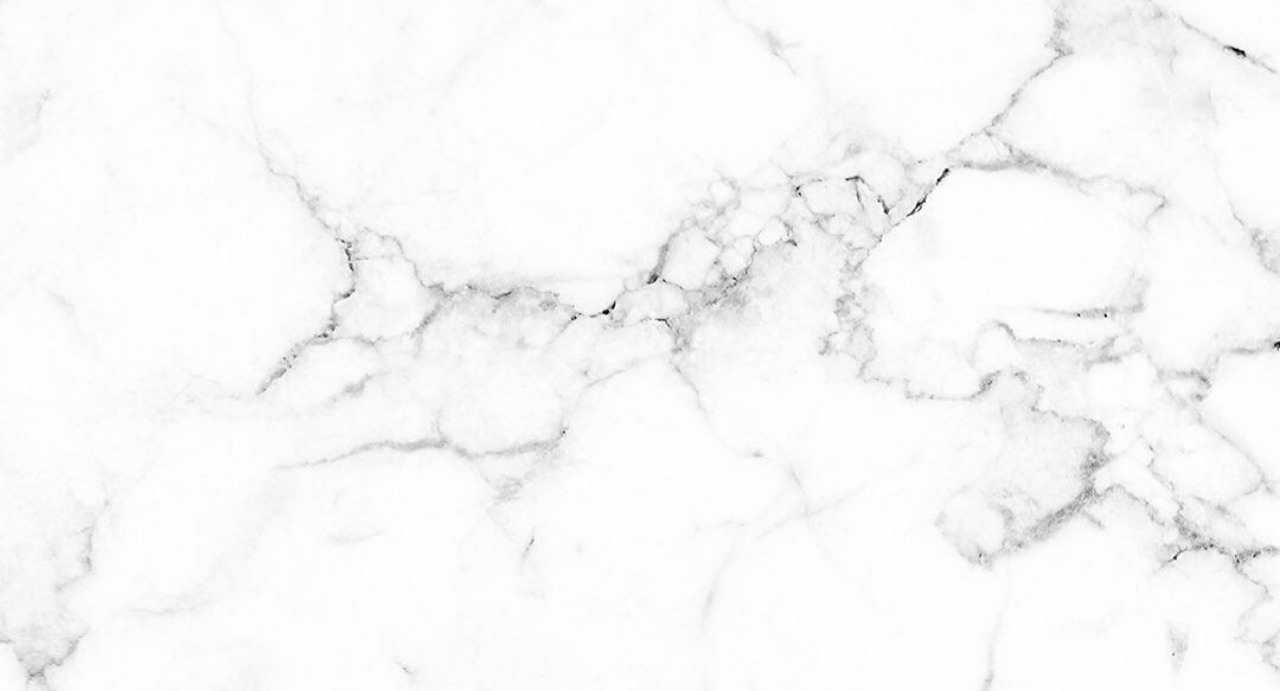
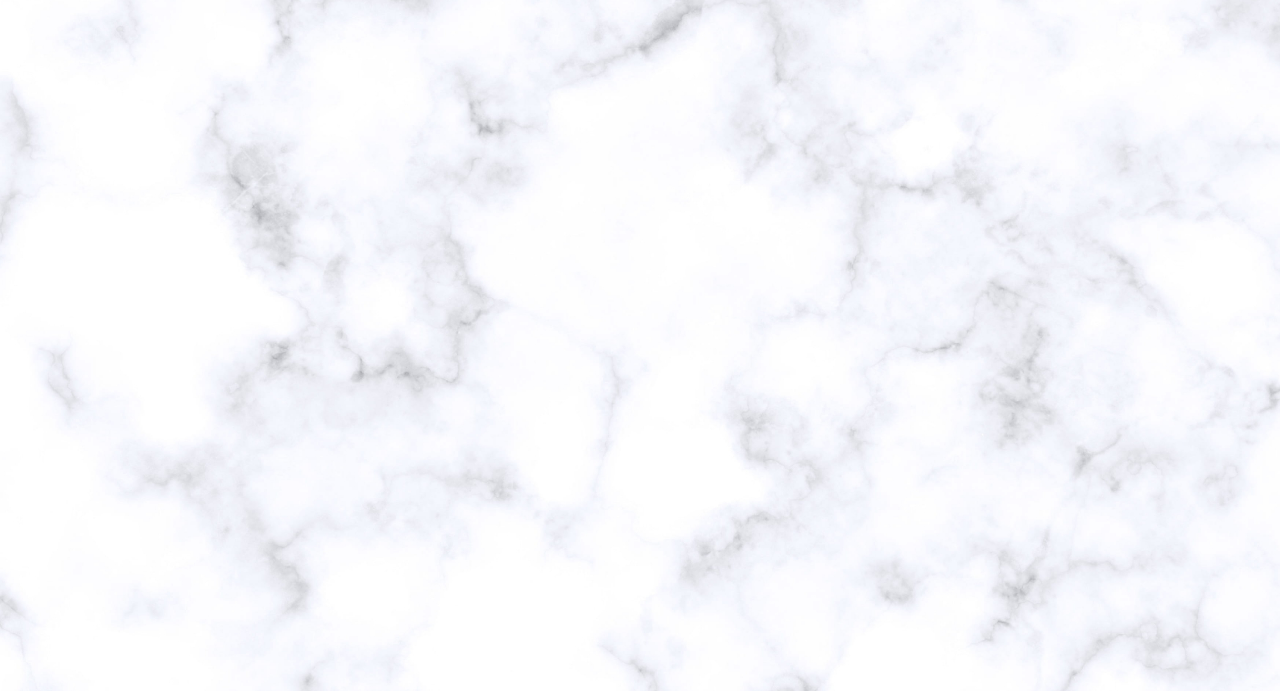
Before and after one commit to khanhhaquang/lynspa, a Gatsby site: page / in a window 1280 px wide. Shown: the part 109-800 px from the top of the page. Built offline with nearby package versions, Linux system fonts and the light colour scheme; Gatsby itself is replaced by a stand-in of ours.

Commit message:
update background image

```diff
--- a/src/components/backgroundImage.js
+++ b/src/components/backgroundImage.js
@@ -16,7 +16,7 @@ import Img from "gatsby-image"
 const BackgroundImage = () => {
   const data = useStaticQuery(graphql`
     query {
-      placeholderImage: file(relativePath: { eq: "background.jpeg" }) {
+      placeholderImage: file(relativePath: { eq: "background.jpg" }) {
         childImageSharp {
           fluid(maxWidth: 900) {
             ...GatsbyImageSharpFluid
```
Also changed, not shown: src/images/background.jpeg (deleted), src/images/background.jpg (added).
